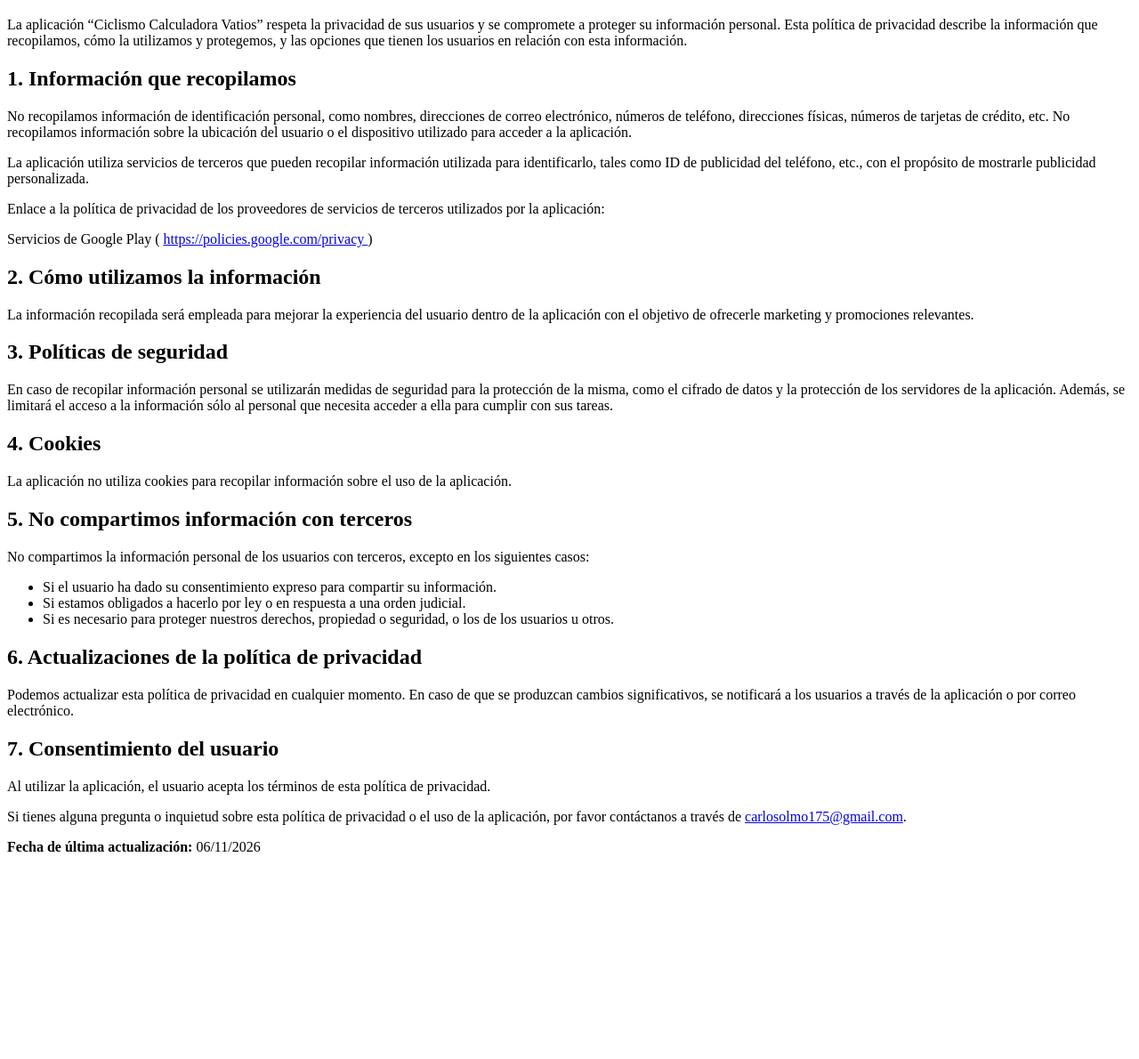
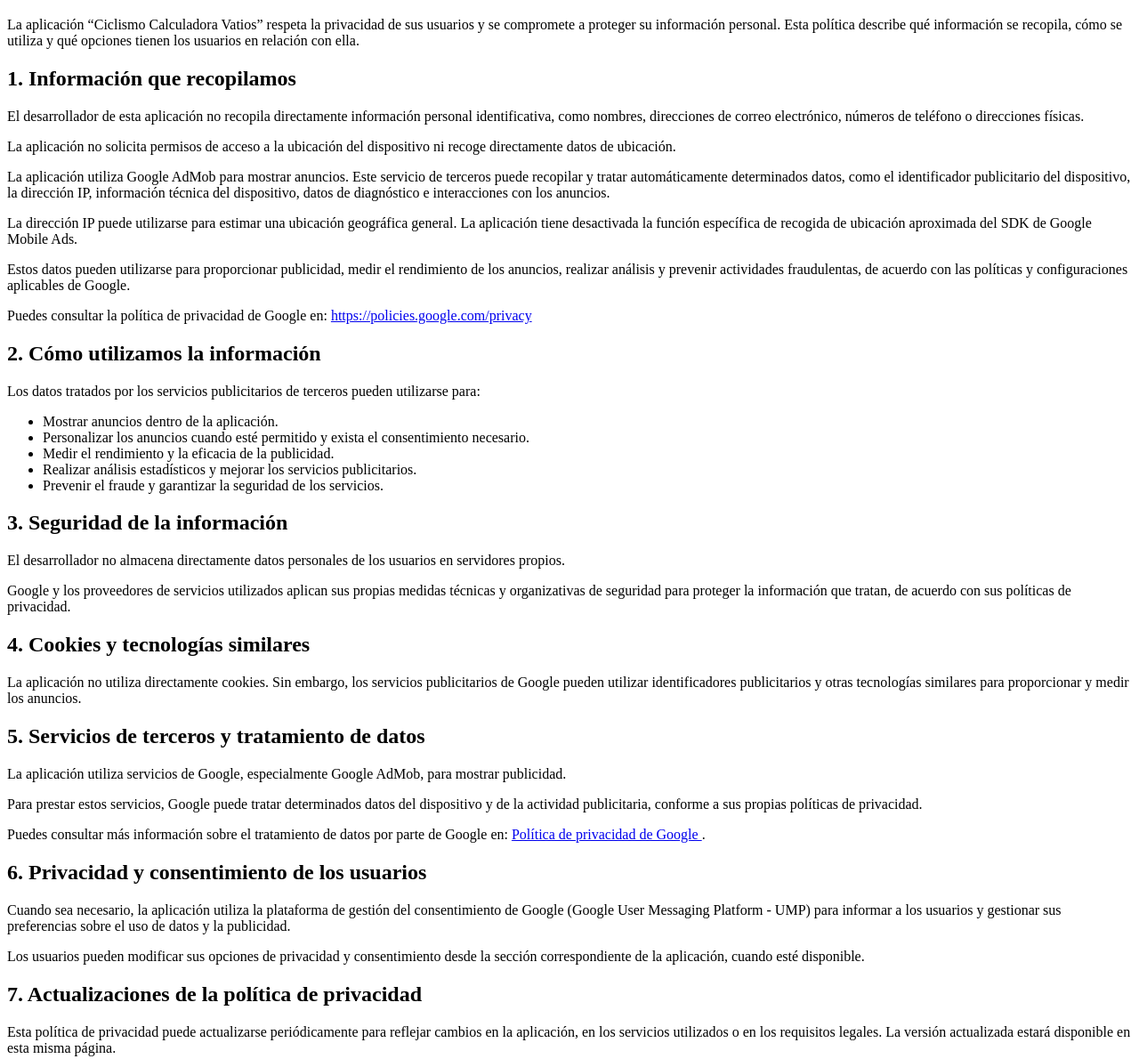
Before and after one commit to carlosolmo175/carlosolmo175.github.io, a plain HTML site: page Política_de_privacidad_Ciclismo_calculadora_vatios.html in a window 1280 px wide. Shown: the part 61-1251 px from the top of the page at 89% size. Before the commit the page ends 1038 px from the top, so only its background shows below. Drawn offline with Linux system fonts and the light colour scheme.

Commit message:
Actualizar Política_de_privacidad_Ciclismo_calculadora_vatios.html

```diff
--- a/Política_de_privacidad_Ciclismo_calculadora_vatios.html
+++ b/Política_de_privacidad_Ciclismo_calculadora_vatios.html
@@ -10,31 +10,38 @@
   <main>
     <h1>Política de privacidad para la aplicación “Ciclismo Calculadora Vatios”</h1>
 
-    <p>
-      La aplicación “Ciclismo Calculadora Vatios” respeta la privacidad de sus usuarios y se compromete a proteger su información personal. Esta política de privacidad describe la información que recopilamos, cómo la utilizamos y protegemos, y las opciones que tienen los usuarios en relación con esta información.
+        <p>
+      La aplicación “Ciclismo Calculadora Vatios” respeta la privacidad de sus usuarios y se compromete a proteger su información personal. Esta política describe qué información se recopila, cómo se utiliza y qué opciones tienen los usuarios en relación con ella.
     </p>
 
     <section>
       <h2>1. Información que recopilamos</h2>
 
       <p>
-        No recopilamos información de identificación personal, como nombres, direcciones de correo electrónico, números de teléfono, direcciones físicas, números de tarjetas de crédito, etc. No recopilamos información sobre la ubicación del usuario o el dispositivo utilizado para acceder a la aplicación.
+        El desarrollador de esta aplicación no recopila directamente información personal identificativa, como nombres, direcciones de correo electrónico, números de teléfono o direcciones físicas.
       </p>
 
       <p>
-        La aplicación utiliza servicios de terceros que pueden recopilar información utilizada para identificarlo, tales como ID de publicidad del teléfono, etc., con el propósito de mostrarle publicidad personalizada.
+        La aplicación no solicita permisos de acceso a la ubicación del dispositivo ni recoge directamente datos de ubicación.
       </p>
 
       <p>
-        Enlace a la política de privacidad de los proveedores de servicios de terceros utilizados por la aplicación:
+        La aplicación utiliza Google AdMob para mostrar anuncios. Este servicio de terceros puede recopilar y tratar automáticamente determinados datos, como el identificador publicitario del dispositivo, la dirección IP, información técnica del dispositivo, datos de diagnóstico e interacciones con los anuncios.
       </p>
 
       <p>
-        Servicios de Google Play (
+        La dirección IP puede utilizarse para estimar una ubicación geográfica general. La aplicación tiene desactivada la función específica de recogida de ubicación aproximada del SDK de Google Mobile Ads.
+      </p>
+
+      <p>
+        Estos datos pueden utilizarse para proporcionar publicidad, medir el rendimiento de los anuncios, realizar análisis y prevenir actividades fraudulentas, de acuerdo con las políticas y configuraciones aplicables de Google.
+      </p>
+
+      <p>
+        Puedes consultar la política de privacidad de Google en:
         <a href="https://policies.google.com/privacy" target="_blank" rel="noopener noreferrer">
           https://policies.google.com/privacy
         </a>
-        )
       </p>
     </section>
 
@@ -42,64 +49,93 @@
       <h2>2. Cómo utilizamos la información</h2>
 
       <p>
-        La información recopilada será empleada para mejorar la experiencia del usuario dentro de la aplicación con el objetivo de ofrecerle marketing y promociones relevantes.
+        Los datos tratados por los servicios publicitarios de terceros pueden utilizarse para:
+      </p>
+
+      <ul>
+        <li>Mostrar anuncios dentro de la aplicación.</li>
+        <li>Personalizar los anuncios cuando esté permitido y exista el consentimiento necesario.</li>
+        <li>Medir el rendimiento y la eficacia de la publicidad.</li>
+        <li>Realizar análisis estadísticos y mejorar los servicios publicitarios.</li>
+        <li>Prevenir el fraude y garantizar la seguridad de los servicios.</li>
+      </ul>
+    </section>
+
+    <section>
+      <h2>3. Seguridad de la información</h2>
+
+      <p>
+        El desarrollador no almacena directamente datos personales de los usuarios en servidores propios.
+      </p>
+
+      <p>
+        Google y los proveedores de servicios utilizados aplican sus propias medidas técnicas y organizativas de seguridad para proteger la información que tratan, de acuerdo con sus políticas de privacidad.
       </p>
     </section>
 
     <section>
-      <h2>3. Políticas de seguridad</h2>
+      <h2>4. Cookies y tecnologías similares</h2>
 
       <p>
-        En caso de recopilar información personal se utilizarán medidas de seguridad para la protección de la misma, como el cifrado de datos y la protección de los servidores de la aplicación. Además, se limitará el acceso a la información sólo al personal que necesita acceder a ella para cumplir con sus tareas.
+        La aplicación no utiliza directamente cookies. Sin embargo, los servicios publicitarios de Google pueden utilizar identificadores publicitarios y otras tecnologías similares para proporcionar y medir los anuncios.
       </p>
     </section>
 
     <section>
-      <h2>4. Cookies</h2>
+      <h2>5. Servicios de terceros y tratamiento de datos</h2>
 
       <p>
-        La aplicación no utiliza cookies para recopilar información sobre el uso de la aplicación.
+        La aplicación utiliza servicios de Google, especialmente Google AdMob, para mostrar publicidad.
+      </p>
+
+      <p>
+        Para prestar estos servicios, Google puede tratar determinados datos del dispositivo y de la actividad publicitaria, conforme a sus propias políticas de privacidad.
+      </p>
+
+      <p>
+        Puedes consultar más información sobre el tratamiento de datos por parte de Google en:
+        <a href="https://policies.google.com/privacy" target="_blank" rel="noopener noreferrer">
+          Política de privacidad de Google
+        </a>.
       </p>
     </section>
 
     <section>
-      <h2>5. No compartimos información con terceros</h2>
+      <h2>6. Privacidad y consentimiento de los usuarios</h2>
 
       <p>
-        No compartimos la información personal de los usuarios con terceros, excepto en los siguientes casos:
+        Cuando sea necesario, la aplicación utiliza la plataforma de gestión del consentimiento de Google (Google User Messaging Platform - UMP) para informar a los usuarios y gestionar sus preferencias sobre el uso de datos y la publicidad.
       </p>
 
-      <ul>
-        <li>Si el usuario ha dado su consentimiento expreso para compartir su información.</li>
-        <li>Si estamos obligados a hacerlo por ley o en respuesta a una orden judicial.</li>
-        <li>Si es necesario para proteger nuestros derechos, propiedad o seguridad, o los de los usuarios u otros.</li>
-      </ul>
-    </section>
-
-    <section>
-      <h2>6. Actualizaciones de la política de privacidad</h2>
-
       <p>
-        Podemos actualizar esta política de privacidad en cualquier momento. En caso de que se produzcan cambios significativos, se notificará a los usuarios a través de la aplicación o por correo electrónico.
+        Los usuarios pueden modificar sus opciones de privacidad y consentimiento desde la sección correspondiente de la aplicación, cuando esté disponible.
       </p>
     </section>
 
     <section>
-      <h2>7. Consentimiento del usuario</h2>
+      <h2>7. Actualizaciones de la política de privacidad</h2>
 
       <p>
-        Al utilizar la aplicación, el usuario acepta los términos de esta política de privacidad.
+        Esta política de privacidad puede actualizarse periódicamente para reflejar cambios en la aplicación, en los servicios utilizados o en los requisitos legales. La versión actualizada estará disponible en esta misma página.
+      </p>
+    </section>
+
+    <section>
+      <h2>8. Contacto</h2>
+
+      <p>
+        Si tienes alguna pregunta o inquietud sobre esta política de privacidad o sobre el funcionamiento de la aplicación, puedes contactar con el desarrollador a través de:
       </p>
 
       <p>
-        Si tienes alguna pregunta o inquietud sobre esta política de privacidad o el uso de la aplicación, por favor contáctanos a través de
-        <a href="mailto:carlosolmo175@gmail.com">carlosolmo175@gmail.com</a>.
+        <a href="mailto:carlosolmo175@gmail.com">carlosolmo175@gmail.com</a>
       </p>
     </section>
 
     <p>
-      <strong>Fecha de última actualización:</strong> 06/11/2026
+      <strong>Fecha de última actualización:</strong> 25/11/2026
     </p>
+
   </main>
 
 </body>
```
